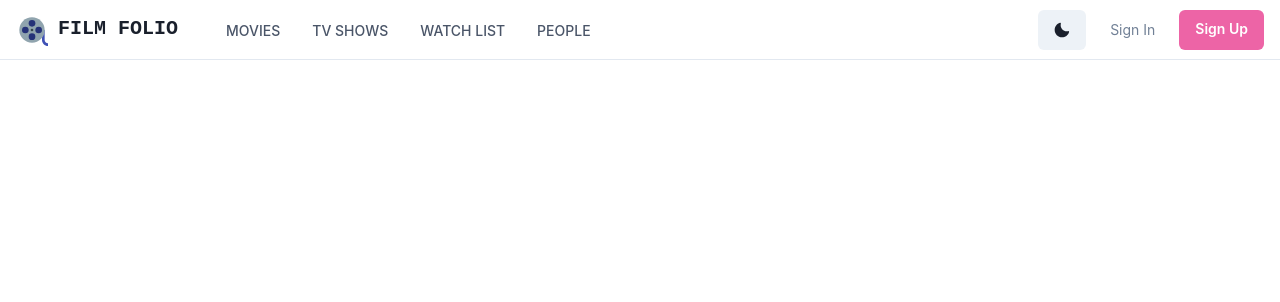
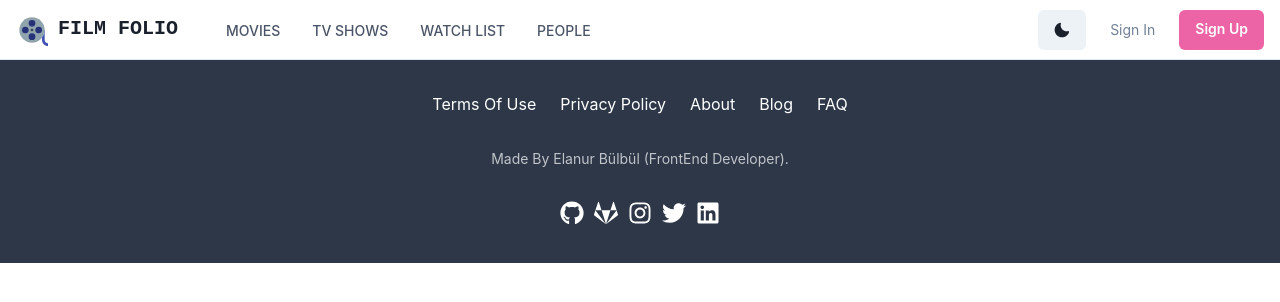
Before and after one commit to elanurbulbul/FilmFolio, a React (Vite) app: page / in a window 1280 px wide. Shown: the top 302 px of the page. Built offline with nearby package versions, Linux system fonts and the light colour scheme.

Commit message:
CreatedFooterComponent

```diff
--- a/src/App.jsx
+++ b/src/App.jsx
@@ -3,6 +3,7 @@ import './App.css';
 import { BrowserRouter as Router } from "react-router-dom";
 
 import Navbar from './Components/Navbar/Navbar'
+import Footer from './Components/Footer';
 
 function App() {
 
@@ -12,7 +13,7 @@ function App() {
        <Navbar/>
 
 
-
+       <Footer/>
 
       </Router>
 
--- /dev/null
+++ b/src/Components/Footer/index.jsx
@@ -0,0 +1,41 @@
+import React from "react";
+import { Box, Flex, Text, Link, Icon, Stack } from "@chakra-ui/react";
+import { FaInstagram, FaTwitter, FaLinkedin, FaGithub, FaGitlab } from "react-icons/fa";
+
+const Footer = () => {
+  return (
+    <Box bg="gray.700" color="white" py={8}>
+      <Flex direction="column" align="center" mx="auto" maxW="1200px" px={4}>
+        <Stack direction="row" spacing={6} mb={8}>
+          <Link href="#" _hover={{ color: "pink.400" }}>Terms Of Use</Link>
+          <Link href="#" _hover={{ color: "pink.400" }}>Privacy Policy</Link>
+          <Link href="#" _hover={{ color: "pink.400" }}>About</Link>
+          <Link href="#" _hover={{ color: "pink.400" }}>Blog</Link>
+          <Link href="#" _hover={{ color: "pink.400" }}>FAQ</Link>
+        </Stack>
+        <Text fontSize="sm" opacity="0.7" textAlign="center" mb={8}>
+          Made By Elanur Bülbül (FrontEnd Developer).
+        </Text>
+        <Flex justify="center"  spacing={4}>
+          <Link href="https://github.com/elanurbulbul" isExternal>
+            <Icon as={FaGithub} w={6} h={6} marginRight={'10px'} _hover={{ color: "pink.400", boxShadow: "0 0 10px pink.400" }} />
+          </Link>
+          <Link href="https://gitlab.com/elanurbulbul" isExternal>
+            <Icon as={FaGitlab} w={6} h={6} marginRight={'10px'} _hover={{ color: "pink.400", boxShadow: "0 0 10px pink.400" }} />
+          </Link>
+          <Link href="https://www.instagram.com/elanr_bulbull/" isExternal>
+            <Icon as={FaInstagram} w={6} h={6} marginRight={'10px'} _hover={{ color: "pink.400", boxShadow: "0 0 10px pink.400" }} />
+          </Link>
+          <Link href="https://twitter.com/Elanrbulbull" isExternal>
+            <Icon as={FaTwitter} w={6} h={6} marginRight={'10px'} _hover={{ color: "pink.400", boxShadow: "0 0 10px pink.400" }} />
+          </Link>
+          <Link href="https://www.linkedin.com/in/elanur-bulbul/" isExternal>
+            <Icon as={FaLinkedin} w={6} h={6} _hover={{ color: "pink.400", boxShadow: "0 0 10px pink.400" }} />
+          </Link>
+        </Flex>
+      </Flex>
+    </Box>
+  );
+};
+
+export default Footer;
```
